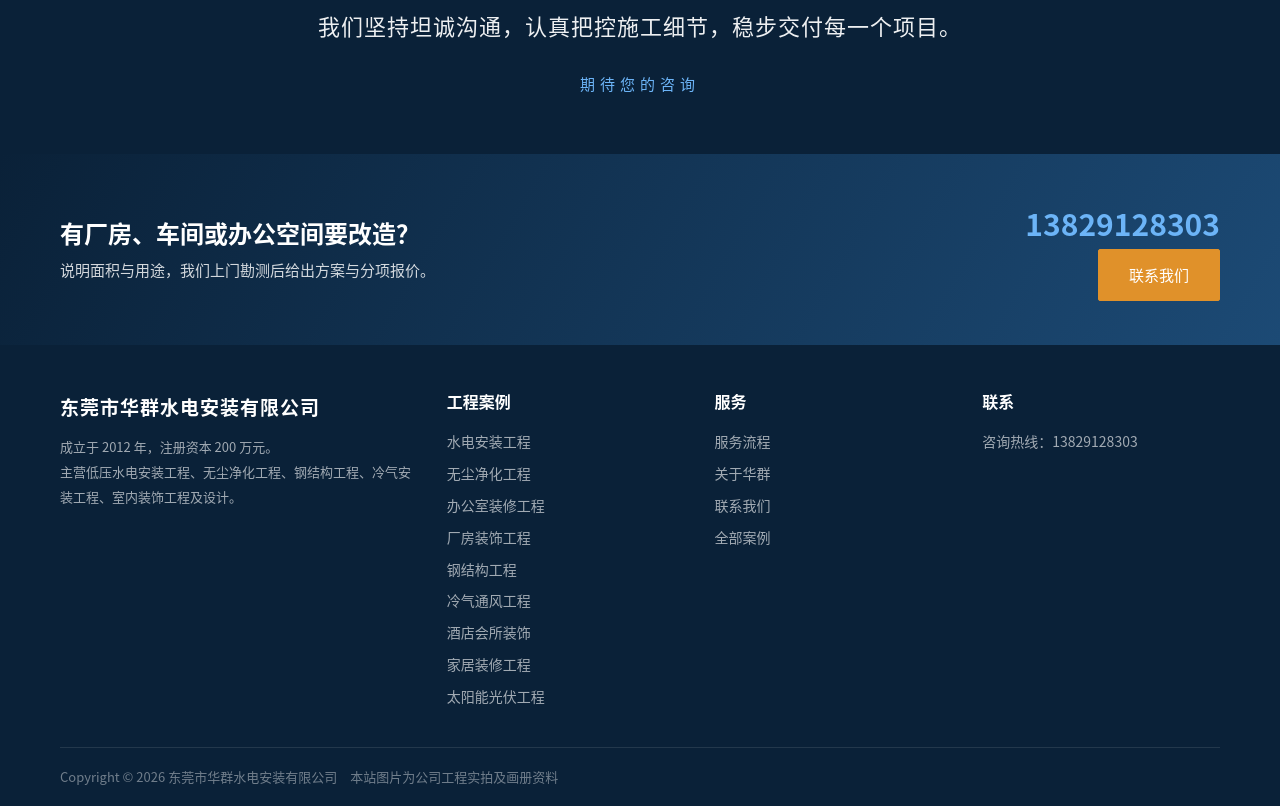
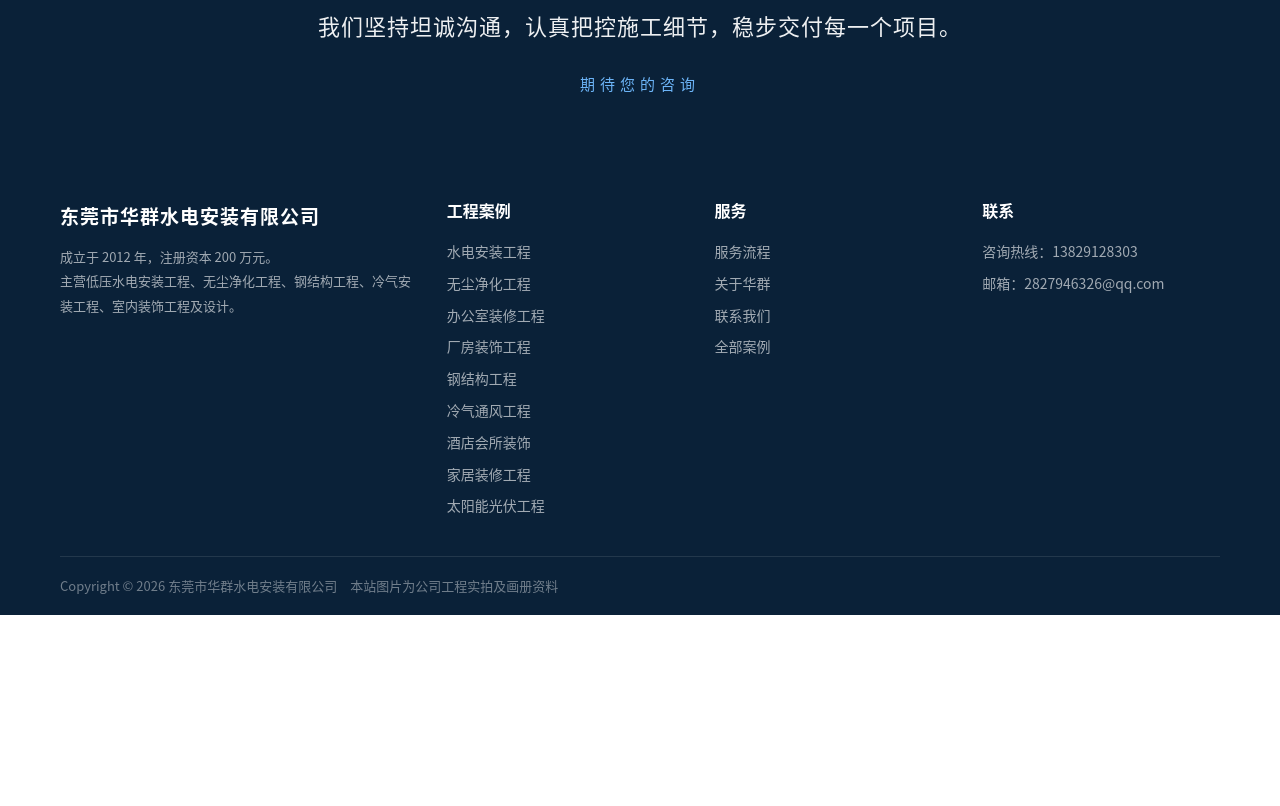
Before and after one commit to xiaoyey096-bit/huaqun-engineering, a plain HTML site: page index.html in a window 1280 px wide. Shown: the part 3441-4247 px from the top of the page. After the commit the page ends 4056 px from the top, so only its background shows below. Drawn offline with Linux system fonts and the light colour scheme.

Commit message:
首页加邮箱，删首页与关于页行动号召模块

```diff
--- a/assets/css/style.css
+++ b/assets/css/style.css
@@ -249,12 +249,6 @@ h1, h2, h3, h4 { margin: 0; font-weight: 700; line-height: 1.35; }
 .words-say { margin: 0 auto; max-width: 820px; color: rgba(255, 255, 255, .93); font-size: 22px; line-height: 2; letter-spacing: 1px; }
 .words-hope { margin: 24px 0 0; color: var(--blue-l); font-size: 15px; letter-spacing: 5px; }
 
-.cta-band { background: linear-gradient(120deg, var(--navy-d), var(--navy-l)); color: #fff; padding: 44px 0; }
-.cta-band .wrap { display: flex; align-items: center; justify-content: space-between; gap: 24px; flex-wrap: wrap; }
-.cta-band h3 { font-size: 24px; }
-.cta-band p { margin: 8px 0 0; color: rgba(255, 255, 255, .82); font-size: 15px; }
-.cta-band .tel { font-size: 30px; font-weight: 800; color: var(--blue-l); }
-
 /* ---------- about ---------- */
 .about-grid { display: grid; grid-template-columns: minmax(0, 1fr) 340px; gap: 36px; align-items: start; }
 .prose h3 { font-size: 19px; color: var(--navy); margin: 30px 0 12px; padding-left: 11px; border-left: 3px solid var(--amber); }
--- a/index.html
+++ b/index.html
@@ -5,7 +5,7 @@
 <meta name="viewport" content="width=device-width, initial-scale=1">
 <title>东莞市华群水电安装有限公司 - 水电安装 · 无尘净化 · 厂房钢结构 · 办公室装饰工程</title>
 <meta name="description" content="东莞长安镇水电安装、无尘净化车间、厂房钢结构、办公室与酒店装饰工程服务商，14 年工程经验，OPPO、正博、信佳等制造企业合作案例，附工程实拍图集。">
-<link rel="stylesheet" href="assets/css/style.css?v=2b003111">
+<link rel="stylesheet" href="assets/css/style.css?v=90b9bdb1">
 </head>
 <body>
 
@@ -32,7 +32,7 @@
     <h1>一墙一瓦，一工一序</h1>
     <p>低压水电、无尘净化、钢结构、冷气通风、室内装饰 —— 厂房与商业空间的机电装饰一体化施工。</p>
     <a class="btn" href="cases.html">查看工程案例</a>
-    <a class="btn ghost" href="about.html#contact">预约上门勘测</a>
+    <a class="btn ghost" href="about.html">预约上门勘测</a>
   </div></div>
   <button class="hero-arrow prev" id="hprev" aria-label="上一张">‹</button>
   <button class="hero-arrow next" id="hnext" aria-label="下一张">›</button>
@@ -90,13 +90,6 @@
   </div>
 </section>
 
-<section class="cta-band">
-  <div class="wrap">
-    <div><h3>有厂房、车间或办公空间要改造？</h3><p>说明面积与用途，我们上门勘测后给出方案与分项报价。</p></div>
-    <div style="text-align:right"><span class="tel" data-fill-tel></span><div><a class="btn" href="about.html#contact">联系我们</a></div></div>
-  </div>
-</section>
-
 <footer class="foot">
   <div class="wrap">
     <div class="foot-grid">
@@ -108,11 +101,12 @@
       <div><h4>服务</h4><ul>
         <li><a href="index.html#flow">服务流程</a></li>
         <li><a href="about.html">关于华群</a></li>
-        <li><a href="about.html#contact">联系我们</a></li>
+        <li><a href="about.html">联系我们</a></li>
         <li><a href="cases.html">全部案例</a></li>
       </ul></div>
       <div><h4>联系</h4><ul>
         <li>咨询热线：<span data-fill-tel></span></li>
+        <li>邮箱：2827946326@qq.com</li>
       </ul></div>
     </div>
     <div class="foot-bar">
```
Also changed, not shown: about.html (+2 -14 lines), case.html (+3 -3 lines), cases.html (+2 -2 lines).
